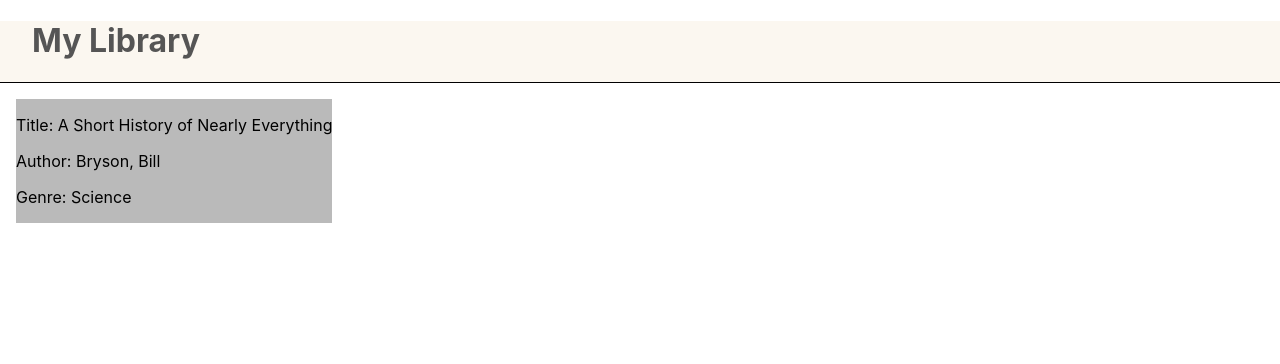
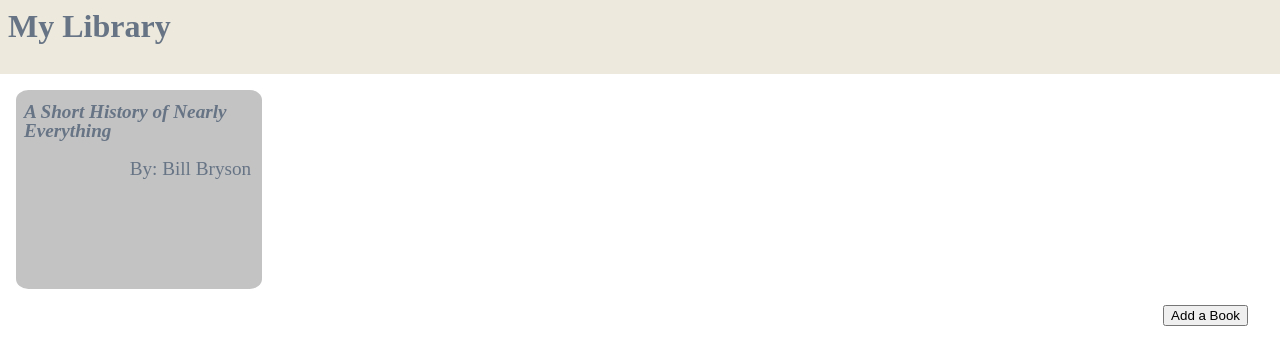
Before and after one commit to DSmathers/tOP_Library, a React (Create React App) app: page / in a window 1280 px wide. Shown: the top 364 px of the page. Built offline with nearby package versions, Linux system fonts and the light colour scheme.

Commit message:
moved css to app.css, removed genre from book card, added button to add books (not working yet), and changed header class to id

```diff
--- a/src/App.css
+++ b/src/App.css
@@ -0,0 +1,85 @@
+:root {
+  --color-1: #ede9dc;
+  --color-2: #c8cdcd;
+  --color-3: #8f9da5;
+  --color-4: #677485;
+  --color-5: #c3c3c3;
+}
+
+body  {
+  margin: 0;
+  padding: 0;
+}
+
+#app_wrapper  {
+  margin: 0;
+  padding: 0;
+}
+
+#header {
+  background-color: var(--color-1);
+  color: var(--color-4);
+  margin: 0;
+  padding: .5rem;
+}
+
+#header h1  {
+  margin-top: 0;
+}
+
+#books_grid {
+  display: flex;
+  flex-direction: row;
+  flex-wrap: wrap;
+  grid-gap: .5rem;
+  margin: auto;
+  padding: 1rem;
+
+}
+
+.book_card  {
+  background-color: var(--color-5);
+  color: var(--color-4);
+  padding: .2rem;
+  width: 15em;
+  height: 12em;
+  line-height: 1.2rem;
+  border-radius: 5%;
+  box-shadow: 0 5px 7px rgba(10 10 10 .2)
+}
+
+#book_card_title  {
+  font-size: 1.2rem;
+  font-weight: bold;
+  font-style: italic;
+  margin-left: .3rem;
+  margin-top: .5rem;
+  margin-bottom: 0;
+}
+
+#book_card_author {
+  font-size: 1.2rem;
+  text-align: right;
+  margin-right: .5rem;
+  margin-left: .3rem;
+}
+
+#book_card_genre  {
+  font-size: .8rem;
+  text-align: right;
+  margin-right: .3rem;
+}
+
+#library_controls  {
+  width: 100%;
+  display: flex;
+}
+
+#add_book_button  {
+  margin-left: auto;
+  margin-right: 2rem;
+}
+
+#add_book_modal {
+  display: none;
+}
--- a/src/App.js
+++ b/src/App.js
@@ -4,10 +4,10 @@ import Library from './components/Library'
 
 function App() {
   return (
-    <>
+    <div id="app_wrapper">
       <Header />
       <Library />
-    </>
+    </div>
   );
 }
 
--- a/src/components/BookCard.js
+++ b/src/components/BookCard.js
@@ -4,12 +4,13 @@ const BookCard = ({books}) => {
     return (
         <>
             {books.map((book) =>    {
-                const {key, title, author, genre} = book;
+                const {key, title, author} = book;
                 return (
                     <div className="book_card" key={key}>
-                        <p>Title: {title}</p>
-                        <p>Author: {author}</p>
-                        <p>Genre: {genre}</p>
+                        <p id="book_card_title">{title}</p>
+                        <p id="book_card_author">By: {author}</p>
+
+
                     </div>
                 )
             })}
--- a/src/components/Books.js
+++ b/src/components/Books.js
@@ -2,9 +2,9 @@ const Books = [
     {
         "key": "1",
         "title": "A Short History of Nearly Everything",
-        "author": "Bryson, Bill",
-        "genre": "Science"
+        "author": "Bill Bryson",
     },
+
 ]
 
 export default Books;
--- a/src/components/Header.js
+++ b/src/components/Header.js
@@ -2,7 +2,7 @@ import React from 'react'
 
 const Header = () => {
     return (
-        <div className="header">
+        <div id="header">
             <h1>My Library</h1>
         </div>
     )
--- a/src/components/Library.js
+++ b/src/components/Library.js
@@ -9,6 +9,9 @@ const Library = () => {
             <div id="books_grid">
                 <BookCard books={books} />
             </div>
+            <div id="library_controls">
+                <button id="add_book_button">Add a Book</button>
+            </div>
         </div>
     )
 }
--- a/src/index.css
+++ b/src/index.css
@@ -1,45 +1,5 @@
-body {
-  margin: 0;
-  font-family: -apple-system, BlinkMacSystemFont, 'Segoe UI', 'Roboto', 'Oxygen',
-    'Ubuntu', 'Cantarell', 'Fira Sans', 'Droid Sans', 'Helvetica Neue',
-    sans-serif;
-  -webkit-font-smoothing: antialiased;
-  -moz-osx-font-smoothing: grayscale;
-}
 
 code {
   font-family: source-code-pro, Menlo, Monaco, Consolas, 'Courier New',
     monospace;
 }
-
-:root {
-  --primary-color-dark: #555555;
-  --primary-color-light: #bababa;
-  --secondary-color: #fbf7f0;
-}
-
-
-.header {
-  margin: 0;
-  border-bottom: 1px solid black;
-  padding-left: 2rem;
-  background-color: var(--secondary-color);
-}
-
-.header h1 {
-  font-size: 2rem;
-  color: var(--primary-color-dark)
-}
-
-#books_grid {
-  display: flex;
-  flex-direction: row;
-  flex-wrap: wrap;
-  grid-gap: 2.5rem;
-  margin: auto;
-  padding: 1rem;
-
-}
-.book_card  {
-  background-color: var(--primary-color-light);
-}
```
